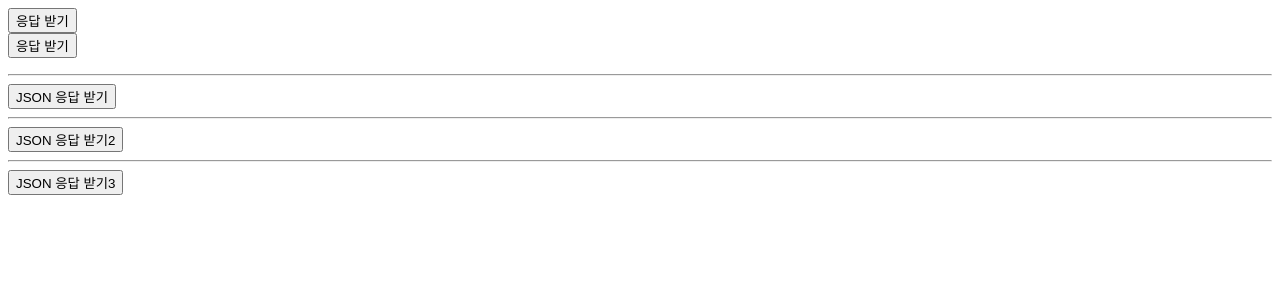
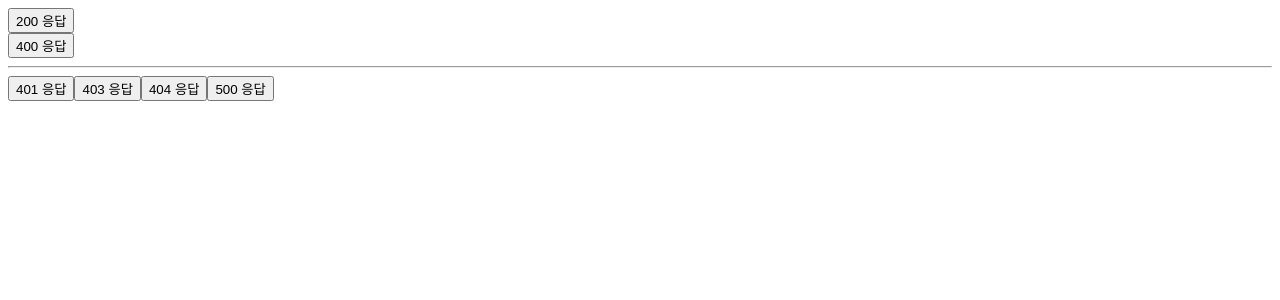
Before and after one commit to JeongHyun-Ha/learn-react, a React (Vite) app: page / in a window 1280 px wide. Shown: the top 300 px of the page. Built offline with nearby package versions, Linux system fonts and the light colour scheme.

Commit message:
응답 코드 확인

```diff
--- a/src/App.jsx
+++ b/src/App.jsx
@@ -1,42 +1,25 @@
-import React, { useState } from "react";
+import React from "react";
 import axios from "axios";
 
 function App(props) {
-  const [result, setResult] = useState("");
-  function handleClick1() {
-    axios
-      .get("/api/main42/sub1")
-      .then((response) => console.log(response.data));
-  }
-
-  function handleClick2() {
-    axios.get("/api/main42/sub2").then((response) => setResult(response.data));
-  }
-
-  function handleClick3() {
-    axios.get("/api/main42/sub3").then((res) => console.log(res.data));
-  }
-
-  function handleClick4() {
-    axios.get("/api/main42/sub4").then((res) => console.log(res.data));
-  }
-
-  function handleClick5() {
-    axios.get("/api/main42/sub5").then((res) => console.log(res.data));
-  }
-
   return (
     <div>
-      <button onClick={handleClick1}>응답 받기</button>
+      <button onClick={() => axios.get("/api/main43/sub1")}>200 응답</button>
       <br />
-      <button onClick={handleClick2}>응답 받기</button>
-      <p>{result}</p>
+      <button onClick={() => axios.get("/api/main43/sub2")}>400 응답</button>
       <hr />
-      <button onClick={handleClick3}>JSON 응답 받기</button>
-      <hr />
-      <button onClick={handleClick4}>JSON 응답 받기2</button>
-      <hr />
-      <button onClick={handleClick5}>JSON 응답 받기3</button>
+      <button onClick={() => axios.get("/api/main43/sub3?code=401")}>
+        401 응답
+      </button>
+      <button onClick={() => axios.get("/api/main43/sub3?code=403")}>
+        403 응답
+      </button>
+      <button onClick={() => axios.get("/api/main43/sub3?code=404")}>
+        404 응답
+      </button>
+      <button onClick={() => axios.get("/api/main43/sub3?code=500")}>
+        500 응답
+      </button>
     </div>
   );
 }
```
